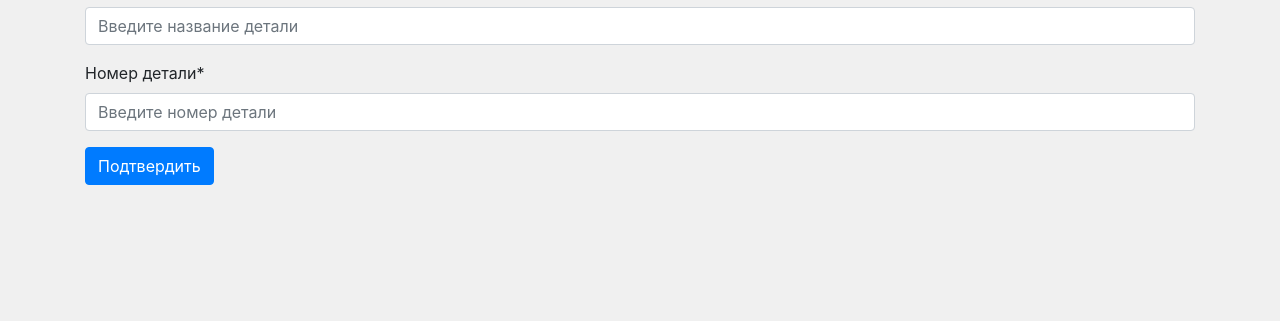
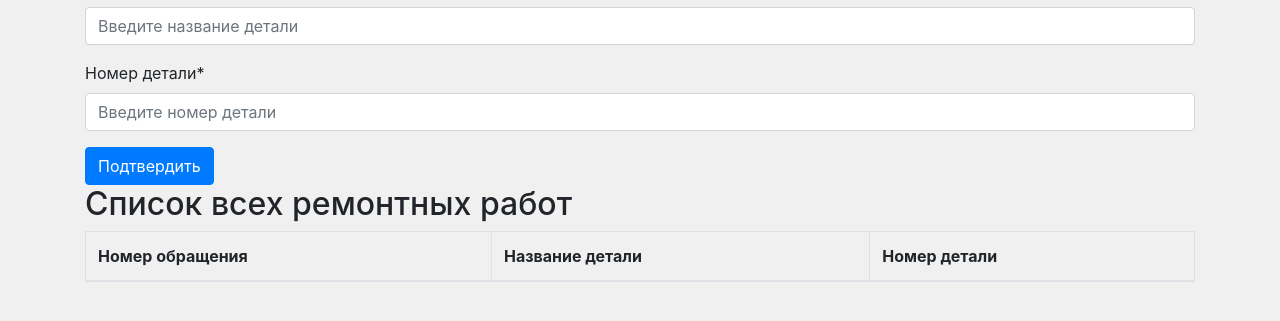
Before and after one commit to alex2704/WebApp_5sem, a Flask app: template templates/addRepairWork.html in a window 1280 px wide. Shown: the part 277-598 px from the top of the page. Run offline with Flask 2, Linux system fonts and the light colour scheme; the template is opened without the code that fills it, so the values that code supplies are empty; some libraries are stand-ins or nearby versions.

Commit message:
Отображаются ремонтные работы;

```diff
--- a/Main.py
+++ b/Main.py
@@ -428,7 +428,10 @@ def add_repair_form():
         if session['priveleges']:
             appeals = db.get_all_appeals()
             employees = db.get_employees()
-            return render_template('addRepairWork.html', employee=employees, lene=len(employees), appeal=appeals, lena=len(appeals))
+            repair_works = db.get_all_repair_works()
+            return render_template('addRepairWork.html',repair=repair_works,
+                                   employee=employees, lene=len(employees), appeal=appeals, lena=len(appeals),
+                                   lenr = len(repair_works))
     else:
         redirect('/index')
 
--- a/templates/addRepairWork.html
+++ b/templates/addRepairWork.html
@@ -25,4 +25,23 @@
   </div>
   <input type="submit" class="btn btn-primary" value="Подтвердить" name="addRepair"/>
 </form>
+<h2>Список всех ремонтных работ</h2>
+<table class="table table-striped table-bordered" style="width:100%">
+        <thead>
+            <tr>
+                <th>Номер обращения</th>
+                <th>Название детали</th>
+                <th>Номер детали</th>
+            </tr>
+        </thead>
+        <tbody>
+        {% for i in range(lenr) %}
+        <tr>
+            <th>{{repair[i]['appeal_number']}}</th>
+            <th>{{repair[i]['detail_name']}}</th>
+            <th>{{repair[i]['detail_number']}}</th>
+        </tr>
+        {% endfor %}
+        </tbody>
+</table>
 {% endblock %}
```
Also changed, not shown: DB.py (+7 -0 lines).
